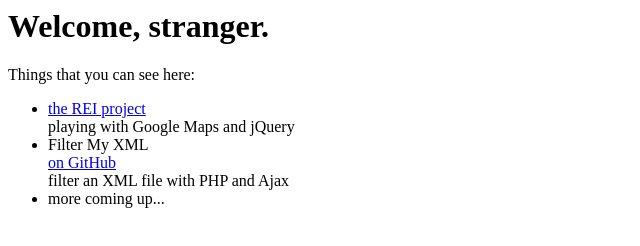
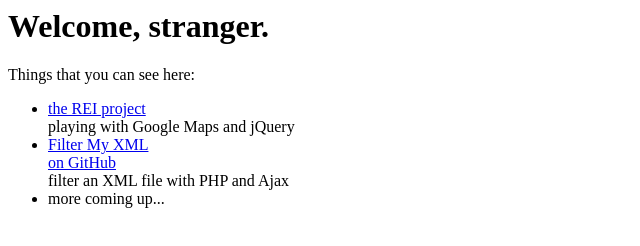
Before and after one commit to elleche/elleche.github.com, a plain HTML site: page index.html in a window 1280 px wide. Shown: the whole page, without its empty margins (0-640 px from the left). Drawn offline with Linux system fonts and the light colour scheme.

Commit message:
Update index.html

```diff
--- a/index.html
+++ b/index.html
@@ -4,7 +4,7 @@
   <li><a href="http://elleche.github.com/REI">the REI project</a>
 	<div>playing with Google Maps and jQuery</div>
   </li>
-  <li><a hret="http://filterme.herokuapp.com">Filter My XML</a>
+  <li><a href="http://filterme.herokuapp.com">Filter My XML</a>
   	<div><a href="http://github.com/elleche/FilterMyXML">on GitHub</a></div>
 	<div>filter an XML file with PHP and Ajax</div>
   </li>
```
